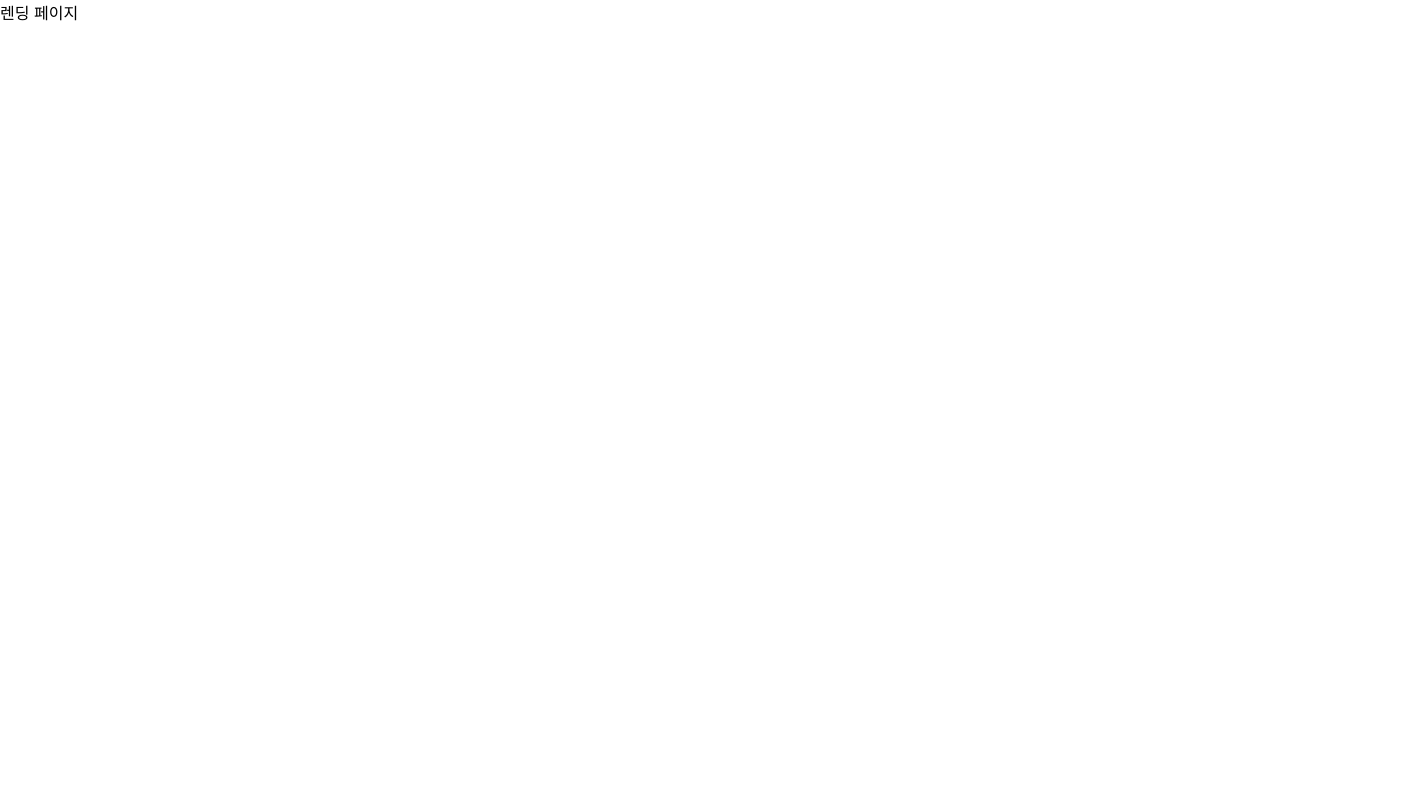
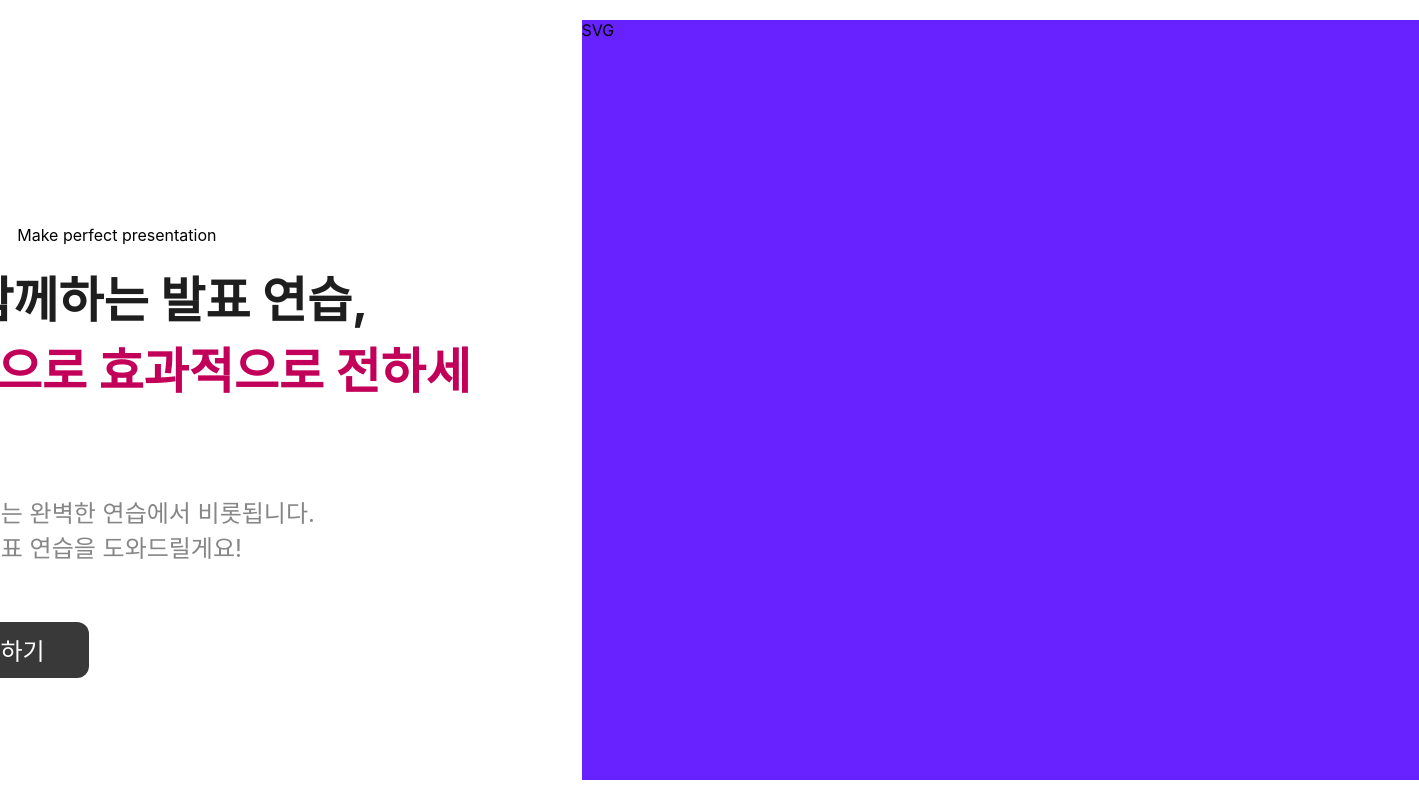
Before and after one commit to minh0518/DDD-10-KKEUNKKEUN-WEB, a Next.js app: page / in a window 1280 px wide. Shown: the whole page, 1419 px wide, since content can reach past the window. Built offline with nearby package versions, Linux system fonts and the light colour scheme; a web font is replaced by a local one.

Commit message:
feat: 랜딩 페이지 마크업 구현(SVG제외) (#37)

```diff
--- a/src/app/(beforelogin)/layout.module.scss
+++ /dev/null
@@ -1,3 +0,0 @@
-.container {
-  width: 100dvh;
-}
--- a/src/app/(beforelogin)/layout.tsx
+++ b/src/app/(beforelogin)/layout.tsx
@@ -1,7 +1,5 @@
 import { ReactChildrenProps } from '@/types/common';
 
-import styles from './layout.module.scss';
-
 export default function BeforeLoginLayout({ children }: ReactChildrenProps) {
-  return <div className={styles.container}>{children}</div>;
+  return <div>{children}</div>;
 }
--- /dev/null
+++ b/src/app/(beforelogin)/page.module.scss
@@ -0,0 +1,93 @@
+@import '@/styles/mixins';
+
+.container {
+  display: flex;
+  align-items: center;
+  justify-content: center;
+  gap: 99px;
+  width: 100dvw;
+  height: 100dvh;
+}
+
+.leftSectionWrapper {
+  display: flex;
+  justify-content: flex-end;
+  flex-grow: 1;
+}
+
+.rightSectionWrapper {
+  display: flex;
+  justify-content: flex-start;
+  flex-grow: 1;
+}
+
+.leftSection {
+  display: flex;
+  flex-direction: column;
+  width: 621px;
+  height: 383px;
+}
+
+.rightSection {
+  width: 837px;
+  height: 760px;
+  background-color: $purple-5;
+}
+
+.smallDescription {
+  display: flex;
+  align-items: center;
+  width: 355px;
+
+  &::before {
+    content: '';
+    flex: 1;
+    border-bottom: 2px solid $gray-1;
+  }
+
+  & > p {
+    padding: 0 0 0 30px;
+  }
+}
+
+.mainTitle {
+  display: flex;
+  font-size: px-to-rem(49px);
+  font-weight: bolder;
+  flex-direction: column;
+  letter-spacing: -1%;
+
+  p {
+    margin: 0;
+  }
+
+  p:nth-of-type(1) {
+    color: $black;
+  }
+
+  p:nth-of-type(2) {
+    color: $pink-8;
+  }
+}
+
+.subTitle {
+  margin-top: 20px;
+  display: flex;
+  color: $gray-5;
+  font-size: px-to-rem($h2);
+  flex-direction: column;
+  letter-spacing: -1.5%;
+
+  p {
+    margin: 0;
+  }
+}
+
+.startButton {
+  @include button_size_web;
+  @include button_theme_default;
+
+  font-size: px-to-rem($h2);
+  letter-spacing: -1.5%;
+  margin-top: 58px;
+}
--- a/src/app/(beforelogin)/page.tsx
+++ b/src/app/(beforelogin)/page.tsx
@@ -1,3 +1,30 @@
+import Link from 'next/link';
+import styles from './page.module.scss';
+
 export default function Page() {
-  return <div>렌딩 페이지</div>;
+  return (
+    <div className={styles.container}>
+      <div className={styles.leftSectionWrapper}>
+        <div className={styles.leftSection}>
+          <div className={styles.smallDescription}>
+            <p>Make perfect presentation</p>
+          </div>
+          <div className={styles.mainTitle}>
+            <p>Ai와 함께하는 발표 연습,</p>
+            <p>프리젠으로 효과적으로 전하세요</p>
+          </div>
+          <div className={styles.subTitle}>
+            <p>성공적인 발표는 완벽한 연습에서 비롯됩니다.</p>
+            <p>효율적으로 발표 연습을 도와드릴게요!</p>
+          </div>
+          <Link className={styles.startButton} href={`/login`}>
+            발표 시작하기
+          </Link>
+        </div>
+      </div>
+      <div className={styles.rightSectionWrapper}>
+        <div className={styles.rightSection}>SVG</div>
+      </div>
+    </div>
+  );
 }
```
